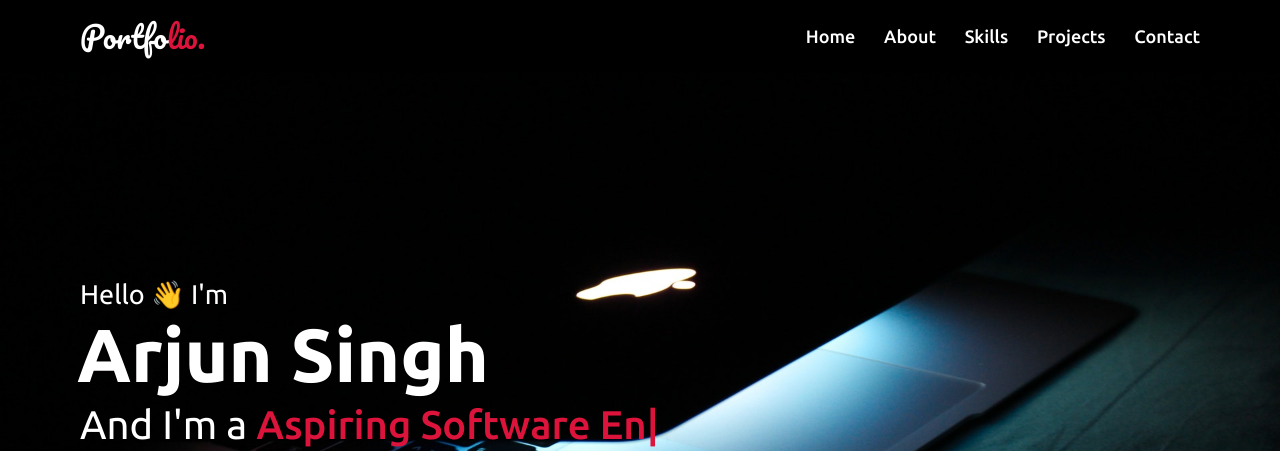
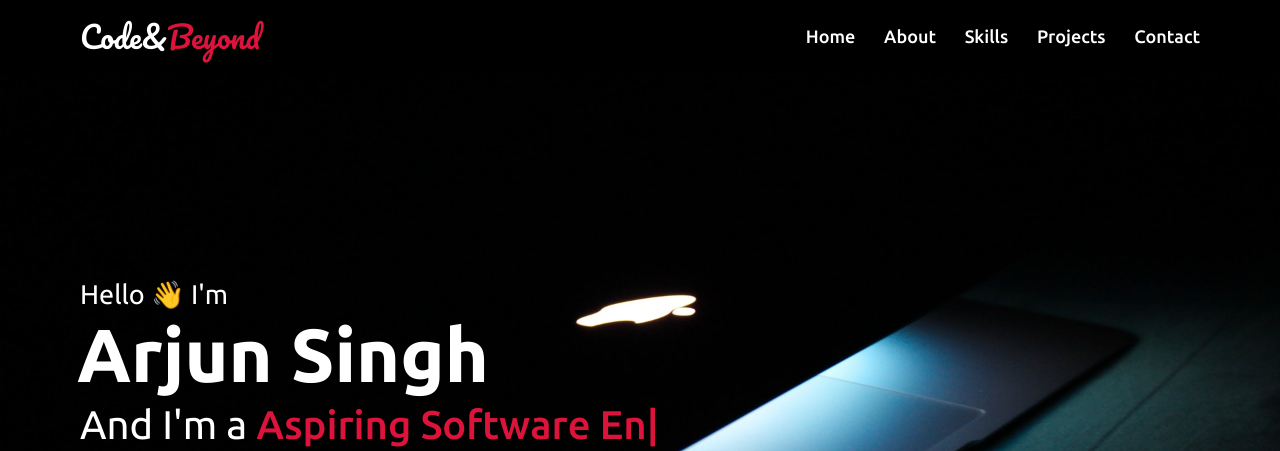
Before and after one commit to Arjun421/Portfolio-, a plain HTML site: page index.html in a window 1280 px wide. Shown: the top 451 px of the page. Drawn offline with nearby package versions, Linux system fonts and the light colour scheme; files whose address does not match are found by name.

Commit message:
initial commit

```diff
--- a/index.html
+++ b/index.html
@@ -24,7 +24,7 @@
     <nav class="navbar">
         <div class="max-width">
             <div class="logo">
-                <a href="#">Portfo<span>lio.</span>
+                <a href="#">Code&<span>Beyond</span>
                </a>
             </div>
             <ul class="menu">
--- a/style.css
+++ b/style.css
@@ -119,7 +119,7 @@ html {
 /* Home Section Styling */
 .home {
   display: flex;
-  background: url(images/bannernew.jpg) no-repeat center;
+  background: url(images/bannernew.jpg)  ;
   height: 100vh;
   background-size: cover;
   background-attachment: fixed;
```
Also changed, not shown: images/image.png (added), script.js (line endings or trailing spaces), 1 other file.
